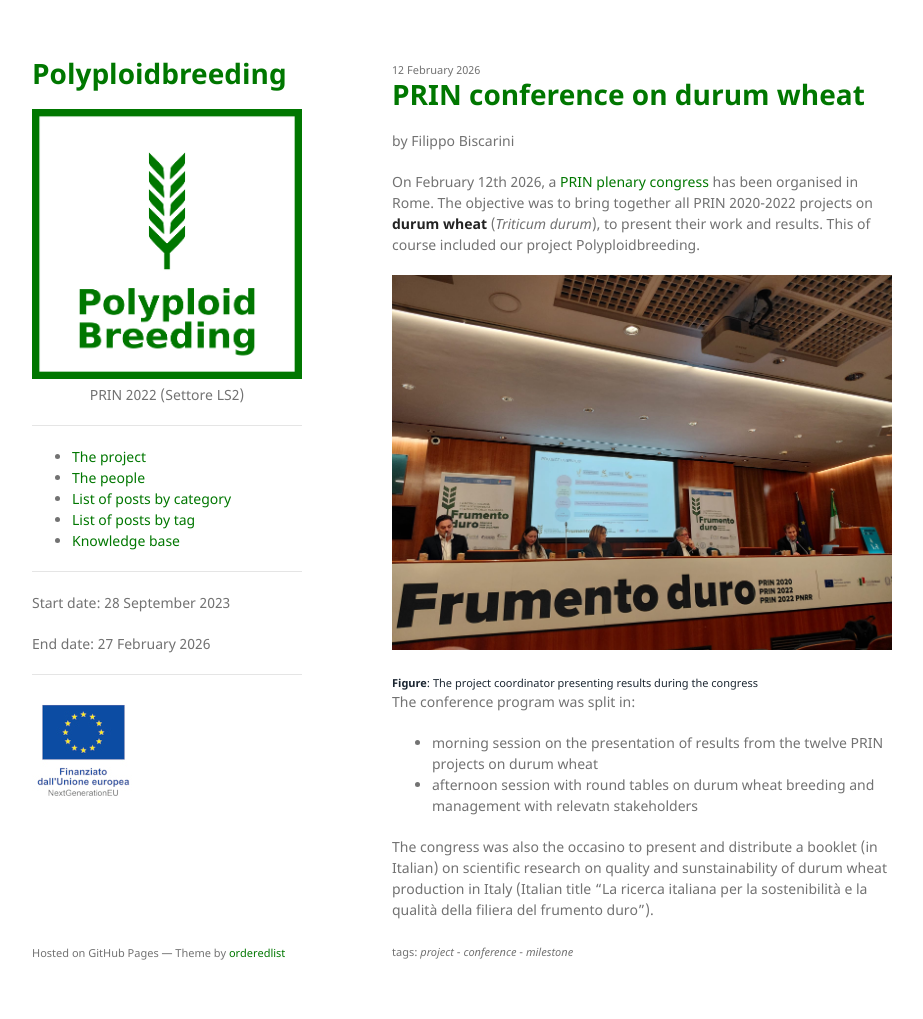
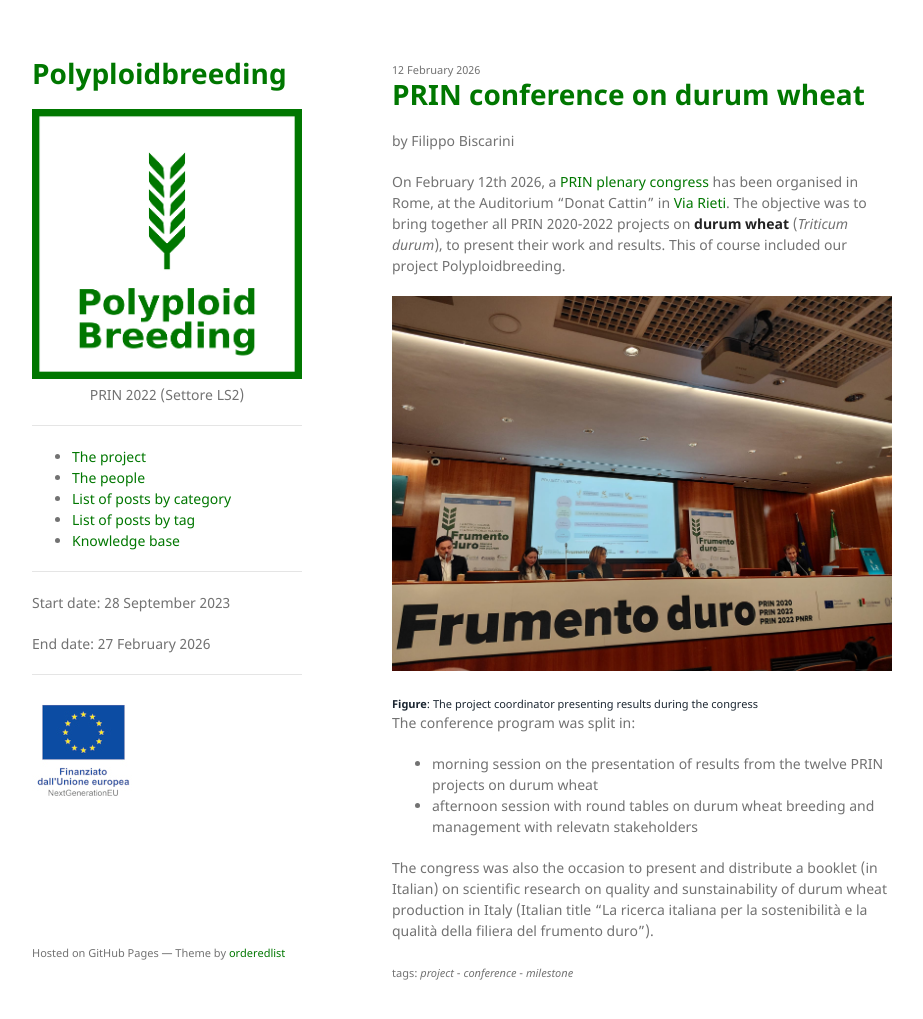
Before and after one commit to polyploidbreeding/polyploidbreeding.github.io, a Jekyll site: the page built from _posts/2026-02-12-prin-congress.md, in a window 1280 px wide and 1032 px high. Shown: the top 1019 px of the window, without its empty margins (178-1101 px from the left). Built offline with Jekyll 4.4.1, drawn with Linux system fonts in a browser that asks for light colours.

Commit message:
fixed: typo

```diff
--- a/_posts/2026-02-12-prin-congress.md
+++ b/_posts/2026-02-12-prin-congress.md
@@ -7,7 +7,8 @@ categories: ['PROJECT']
 tags: ['project','conference','milestone']
 ---
 
-On February 12th 2026, a [PRIN plenary congress](https://www.cnr.it/it/evento/20363/la-ricerca-italiana-per-la-sostenibilita-della-filiera-del-frumento-duro) has been organised in Rome.
+On February 12th 2026, a [PRIN plenary congress](https://www.cnr.it/it/evento/20363/la-ricerca-italiana-per-la-sostenibilita-della-filiera-del-frumento-duro) has been organised in Rome,
+at the Auditorium "Donat Cattin" in [Via Rieti](https://www.google.com/maps/place/Auditorium+Donat+Cattin/@41.9127788,12.4987449,19.36z/data=!3m1!5s0x132f610f2006ea53:0xcd95e7ec6829a75e!4m6!3m5!1s0x132f610f2001e119:0x771ad3fa9f3b7ae4!8m2!3d41.9124435!4d12.4982322!16s%2Fg%2F11c6wcsxq3?entry=ttu&g_ep=EgoyMDI2MDIxMC4wIKXMDSoASAFQAw%3D%3D).
 The objective was to bring together all PRIN 2020-2022 projects on **durum wheat** (*Triticum durum*), to present their work and results.
 This of course included our project Polyploidbreeding.
 
@@ -19,5 +20,5 @@ The conference program was split in:
 - morning session on the presentation of results from the twelve PRIN projects on durum wheat
 - afternoon session with round tables on durum wheat breeding and management with relevatn stakeholders
 
-The congress was also the occasino to present and distribute a booklet (in Italian) on scientific research on quality and sunstainability
+The congress was also the occasion to present and distribute a booklet (in Italian) on scientific research on quality and sunstainability
 of durum wheat production in Italy (Italian title "La ricerca italiana per la sostenibilità e la qualità della filiera del frumento duro").
```
